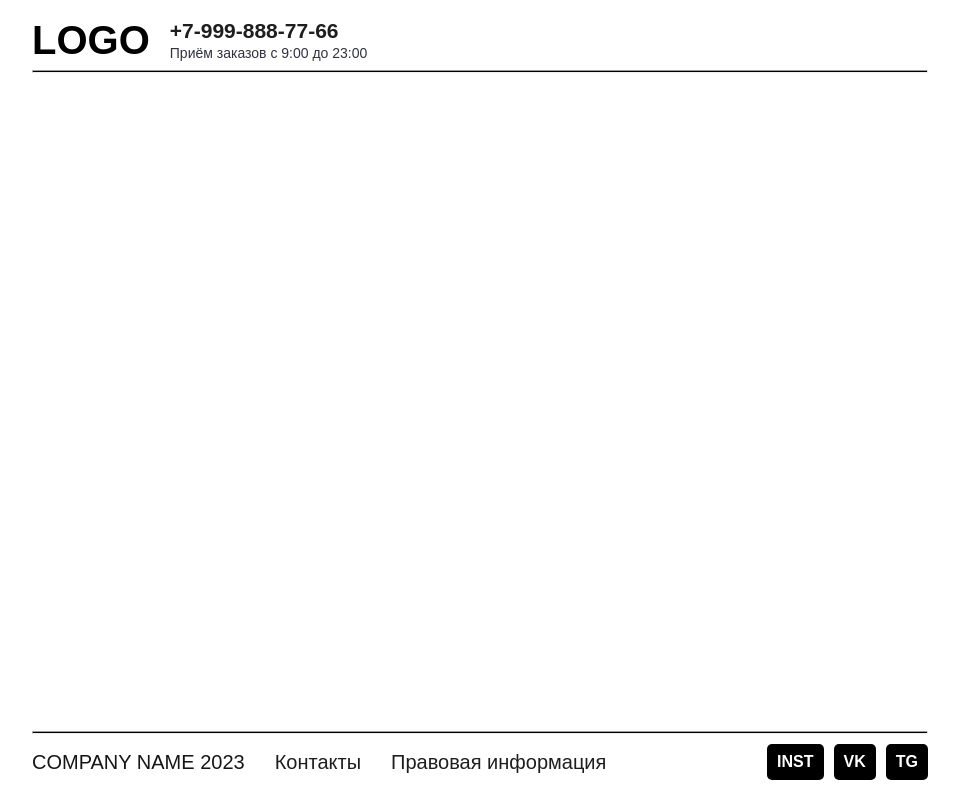
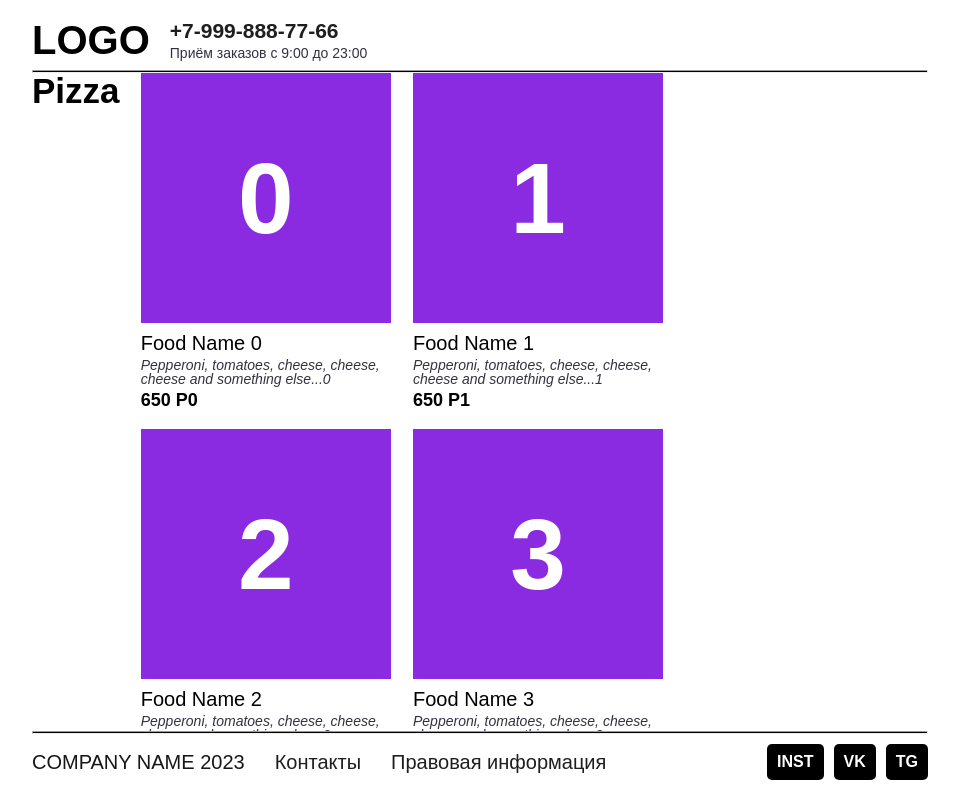
Before and after one commit to kakadyx/pizza, a Vue app: page / in a window 1280 px wide. Shown: the whole page, without its empty margins (160-1119 px from the left). Built offline with nearby package versions, Linux system fonts and the light colour scheme.

Commit message:
add menu items

```diff
--- a/src/entities/MenuItem/index.vue
+++ b/src/entities/MenuItem/index.vue
@@ -3,22 +3,64 @@ import type { MenuItemProps } from './types'
 
 const props = withDefaults(defineProps<MenuItemProps>(), {
   name: 'Food Name',
-  ingredients: 'Pepperoni, tomatoes, cheese, cheese, cheese something else...',
+  ingredients: 'Pepperoni, tomatoes, cheese, cheese, cheese and something else...',
   price: '10.59$',
   image: null
 })
 </script>
 
 <template>
+  <div class="card-wrap">
     <div class="card">
       <img v-if="props.image" :src="props.image" alt="food" />
-    <div v-else class="image"></div>
+      <div v-else class="image">{{ props.name.split(' ').at(-1) }}</div>
       <div class="description">
         <p class="name">{{ props.name }}</p>
         <p class="ingredients">{{ props.ingredients }}</p>
         <p class="price">{{ props.price }}</p>
       </div>
     </div>
+  </div>
 </template>
 
-<style lang="scss" scoped></style>
+<style lang="scss" scoped>
+.card-wrap {
+  flex-basis: 32%;
+  display: flex;
+  justify-content: center;
+}
+.card {
+  display: flex;
+  flex-direction: column;
+  max-width: 250px;
+  gap: 10px;
+}
+.image {
+  width: 250px;
+  height: 250px;
+  background: blueviolet;
+  color: white;
+  font-size: 100px;
+  font-weight: 600;
+  display: flex;
+  justify-content: center;
+  align-items: center;
+}
+.description {
+  display: flex;
+  flex-direction: column;
+  gap: 5px;
+  .ingredients {
+    font-size: 14px;
+    color: var(--subparagraph);
+    font-style: italic;
+  }
+  .name {
+    font-size: 20px;
+  }
+  .price {
+    font-size: 18px;
+    font-weight: 600;
+  }
+}
+</style>
--- a/src/entities/index.ts
+++ b/src/entities/index.ts
@@ -1,3 +1,3 @@
 import MenuItem from './MenuItem'
-import type { Props } from './MenuItem'
-export { MenuItem, Props }
+import type { MenuItemProps } from './MenuItem'
+export { MenuItem, MenuItemProps }
--- a/src/features/MenuItemsList/index.vue
+++ b/src/features/MenuItemsList/index.vue
@@ -5,9 +5,15 @@ const props = withDefaults(defineProps<MenuItemsListProps>(), {
   title: 'Default title',
   items: () => [
     {
-      price: 'null',
-      name: 'null',
-      ingredients: 'null',
+      price: 'price',
+      name: 'name',
+      ingredients: 'ingredients',
+      image: null
+    },
+    {
+      price: 'price',
+      name: 'name',
+      ingredients: 'ingredients',
       image: null
     },
     {
@@ -17,46 +23,55 @@ const props = withDefaults(defineProps<MenuItemsListProps>(), {
       image: null
     },
     {
-      price: 'null',
-      name: 'null',
-      ingredients: 'null',
+      price: 'price',
+      name: 'name',
+      ingredients: 'ingredients',
       image: null
     },
     {
-      price: 'null',
-      name: 'null',
-      ingredients: 'null',
+      price: 'price',
+      name: 'name',
+      ingredients: 'ingredients',
       image: null
     },
     {
-      price: 'null',
-      name: 'null',
-      ingredients: 'null',
-      image: null
-    },
-    {
-      price: 'null',
-      name: 'null',
-      ingredients: 'null',
+      price: 'price',
+      name: 'name',
+      ingredients: 'ingredients',
       image: null
     }
   ]
 })
 </script>
 <template>
-  <div>
+  <div class="item-list">
     <h4 class="submenu-header">{{ props.title }}</h4>
     <div class="items-wrap">
       <MenuItem
         v-for="(item, i) in props.items"
         :key="i"
         :image="item.image"
-        :ingredients="item.ingredients"
-        :name="item.name"
-        :price="item.price"
+        :ingredients="item.ingredients + i"
+        :name="item.name + ' ' + i"
+        :price="item.price + i"
       />
     </div>
   </div>
 </template>
 
-<style scoped></style>
+<style lang="scss" scoped>
+.item-list {
+  display: flex;
+  gap: 20px;
+}
+.items-wrap {
+  display: flex;
+  flex-wrap: wrap;
+  gap: 20px;
+}
+.submenu-header {
+  font-size: 35px;
+  font-weight: 700;
+  margin-bottom: 10px;
+}
+</style>
--- a/src/pages/MainPage/index.vue
+++ b/src/pages/MainPage/index.vue
@@ -1,8 +1,10 @@
-<script setup></script>
+<script setup lang="ts">
+import { Menu } from '@/widgets'
+</script>
 
 <template>
   <div class="content">
-    <div class="filler"></div>
+    <Menu />
   </div>
 </template>
 
@@ -11,9 +13,6 @@
   display: flex;
   flex: 1;
   overflow: auto;
-  .filler {
-    height: 9999px;
-  }
 
   &::-webkit-scrollbar {
     width: 4px;
--- /dev/null
+++ b/src/widgets/Menu/consts.d.ts
@@ -0,0 +1,4 @@
+import type { MenuItemProps } from '@/entities'
+
+export const pizzas: MenuItemProps[]
+export const beer: MenuItemProps[]
--- /dev/null
+++ b/src/widgets/Menu/consts.js
@@ -0,0 +1,262 @@
+export const pizzas = [
+  {
+    price: '650 P',
+    name: 'Food Name',
+    ingredients: 'Pepperoni, tomatoes, cheese, cheese, cheese and something else...',
+    image: null
+  },
+  {
+    price: '650 P',
+    name: 'Food Name',
+    ingredients: 'Pepperoni, tomatoes, cheese, cheese, cheese and something else...',
+    image: null
+  },
+  {
+    price: '650 P',
+    name: 'Food Name',
+    ingredients: 'Pepperoni, tomatoes, cheese, cheese, cheese and something else...',
+    image: null
+  },
+  {
+    price: '650 P',
+    name: 'Food Name',
+    ingredients: 'Pepperoni, tomatoes, cheese, cheese, cheese and something else...',
+    image: null
+  },
+  {
+    price: '650 P',
+    name: 'Food Name',
+    ingredients: 'Pepperoni, tomatoes, cheese, cheese, cheese and something else...',
+    image: null
+  },
+  {
+    price: '650 P',
+    name: 'Food Name',
+    ingredients: 'Pepperoni, tomatoes, cheese, cheese, cheese and something else...',
+    image: null
+  },
+  {
+    price: '650 P',
+    name: 'Food Name',
+    ingredients: 'Pepperoni, tomatoes, cheese, cheese, cheese and something else...',
+    image: null
+  },
+  {
+    price: '650 P',
+    name: 'Food Name',
+    ingredients: 'Pepperoni, tomatoes, cheese, cheese, cheese and something else...',
+    image: null
+  },
+  {
+    price: '650 P',
+    name: 'Food Name',
+    ingredients: 'Pepperoni, tomatoes, cheese, cheese, cheese and something else...',
+    image: null
+  },
+  {
+    price: '650 P',
+    name: 'Food Name',
+    ingredients: 'Pepperoni, tomatoes, cheese, cheese, cheese and something else...',
+    image: null
+  },
+  {
+    price: '650 P',
+    name: 'Food Name',
+    ingredients: 'Pepperoni, tomatoes, cheese, cheese, cheese and something else...',
+    image: null
+  },
+  {
+    price: '650 P',
+    name: 'Food Name',
+    ingredients: 'Pepperoni, tomatoes, cheese, cheese, cheese and something else...',
+    image: null
+  },
+  {
+    price: '650 P',
+    name: 'Food Name',
+    ingredients: 'Pepperoni, tomatoes, cheese, cheese, cheese and something else...',
+    image: null
+  },
+  {
+    price: '650 P',
+    name: 'Food Name',
+    ingredients: 'Pepperoni, tomatoes, cheese, cheese, cheese and something else...',
+    image: null
+  },
+  {
+    price: '650 P',
+    name: 'Food Name',
+    ingredients: 'Pepperoni, tomatoes, cheese, cheese, cheese and something else...',
+    image: null
+  },
+  {
+    price: '650 P',
+    name: 'Food Name',
+    ingredients: 'Pepperoni, tomatoes, cheese, cheese, cheese and something else...',
+    image: null
+  },
+  {
+    price: '650 P',
+    name: 'Food Name',
+    ingredients: 'Pepperoni, tomatoes, cheese, cheese, cheese and something else...',
+    image: null
+  },
+  {
+    price: '650 P',
+    name: 'Food Name',
+    ingredients: 'Pepperoni, tomatoes, cheese, cheese, cheese and something else...',
+    image: null
+  },
+  {
+    price: '650 P',
+    name: 'Food Name',
+    ingredients: 'Pepperoni, tomatoes, cheese, cheese, cheese and something else...',
+    image: null
+  },
+  {
+    price: '650 P',
+    name: 'Food Name',
+    ingredients: 'Pepperoni, tomatoes, cheese, cheese, cheese and something else...',
+    image: null
+  },
+  {
+    price: '650 P',
+    name: 'Food Name',
+    ingredients: 'Pepperoni, tomatoes, cheese, cheese, cheese and something else...',
+    image: null
+  },
+  {
+    price: '650 P',
+    name: 'Food Name',
+    ingredients: 'Pepperoni, tomatoes, cheese, cheese, cheese and something else...',
+    image: null
+  },
+  {
+    price: '650 P',
+    name: 'Food Name',
+    ingredients: 'Pepperoni, tomatoes, cheese, cheese, cheese and something else...',
+    image: null
+  },
+  {
+    price: '650 P',
+    name: 'Food Name',
+    ingredients: 'Pepperoni, tomatoes, cheese, cheese, cheese and something else...',
+    image: null
+  },
+  {
+    price: '650 P',
+    name: 'Food Name',
+    ingredients: 'Pepperoni, tomatoes, cheese, cheese, cheese and something else...',
+    image: null
+  },
+  {
+    price: '650 P',
+    name: 'Food Name',
+    ingredients: 'Pepperoni, tomatoes, cheese, cheese, cheese and something else...',
+    image: null
+  },
+  {
+    price: '650 P',
+    name: 'Food Name',
+    ingredients: 'Pepperoni, tomatoes, cheese, cheese, cheese and something else...',
+    image: null
+  },
+  {
+    price: '650 P',
+    name: 'Food Name',
+    ingredients: 'Pepperoni, tomatoes, cheese, cheese, cheese and something else...',
+    image: null
+  }
+]
+export const beer = [
+  {
+    price: '200 P',
+    name: 'Beer name',
+    ingredients: 'ing 1, ing 2, ing 3, ing 4, ing 5'
+  },
+  {
+    price: '200 P',
+    name: 'Beer name',
+    ingredients: 'ing 1, ing 2, ing 3, ing 4, ing 5'
+  },
+  {
+    price: '200 P',
+    name: 'Beer name',
+    ingredients: 'ing 1, ing 2, ing 3, ing 4, ing 5'
+  },
+  {
+    price: '200 P',
+    name: 'Beer name',
+    ingredients: 'ing 1, ing 2, ing 3, ing 4, ing 5'
+  },
+  {
+    price: '200 P',
+    name: 'Beer name',
+    ingredients: 'ing 1, ing 2, ing 3, ing 4, ing 5'
+  },
+  {
+    price: '200 P',
+    name: 'Beer name',
+    ingredients: 'ing 1, ing 2, ing 3, ing 4, ing 5'
+  },
+  {
+    price: '200 P',
+    name: 'Beer name',
+    ingredients: 'ing 1, ing 2, ing 3, ing 4, ing 5'
+  },
+  {
+    price: '200 P',
+    name: 'Beer name',
+    ingredients: 'ing 1, ing 2, ing 3, ing 4, ing 5'
+  },
+  {
+    price: '200 P',
+    name: 'Beer name',
+    ingredients: 'ing 1, ing 2, ing 3, ing 4, ing 5'
+  },
+  {
+    price: '200 P',
+    name: 'Beer name',
+    ingredients: 'ing 1, ing 2, ing 3, ing 4, ing 5'
+  },
+  {
+    price: '200 P',
+    name: 'Beer name',
+    ingredients: 'ing 1, ing 2, ing 3, ing 4, ing 5'
+  },
+  {
+    price: '200 P',
+    name: 'Beer name',
+    ingredients: 'ing 1, ing 2, ing 3, ing 4, ing 5'
+  },
+  {
+    price: '200 P',
+    name: 'Beer name',
+    ingredients: 'ing 1, ing 2, ing 3, ing 4, ing 5'
+  },
+  {
+    price: '200 P',
+    name: 'Beer name',
+    ingredients: 'ing 1, ing 2, ing 3, ing 4, ing 5'
+  },
+  {
+    price: '200 P',
+    name: 'Beer name',
+    ingredients: 'ing 1, ing 2, ing 3, ing 4, ing 5'
+  },
+  {
+    price: '200 P',
+    name: 'Beer name',
+    ingredients: 'ing 1, ing 2, ing 3, ing 4, ing 5'
+  },
+  {
+    price: '200 P',
+    name: 'Beer name',
+    ingredients: 'ing 1, ing 2, ing 3, ing 4, ing 5'
+  },
+  {
+    price: '200 P',
+    name: 'Beer name',
+    ingredients: 'ing 1, ing 2, ing 3, ing 4, ing 5'
+  }
+]
--- a/src/widgets/Menu/index.ts
+++ b/src/widgets/Menu/index.ts
@@ -1,2 +1,2 @@
 import Menu from './index.vue'
-export default { Menu }
+export { Menu }
--- a/src/widgets/Menu/index.vue
+++ b/src/widgets/Menu/index.vue
@@ -1,10 +1,20 @@
 <script lang="ts" setup>
 import { MenuItemsList } from '@/features'
+import { pizzas, beer } from './consts.js'
 </script>
+
 <template>
-  <div>
-    <MenuItemsList />
+  <div class="menu-wrap">
+    <MenuItemsList title="Pizza" :items="pizzas" />
+    <MenuItemsList title="Beer" :items="beer" />
   </div>
 </template>
 
-<style scoped></style>
+<style scoped>
+.menu-wrap {
+  position: relative;
+  display: flex;
+  flex-direction: column;
+  gap: 40px;
+}
+</style>
--- a/src/widgets/index.ts
+++ b/src/widgets/index.ts
@@ -1,4 +1,4 @@
 import TheHeader from '@/widgets/TheHeader'
 import TheFooter from '@/widgets/TheFooter'
-import Menu from '@/widgets/Menu'
+import { Menu } from '@/widgets/Menu'
 export { TheHeader, TheFooter, Menu }
```
Lines whose indentation alone changed are shown as unchanged.
